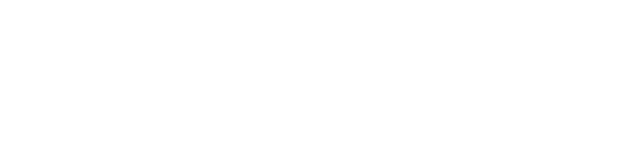
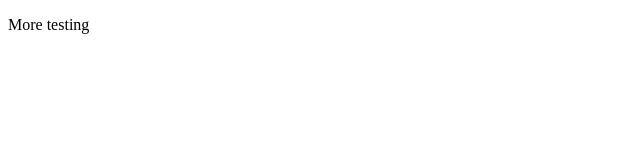
Before and after one commit to AndrewKDavidson/UnionClub, a website: page test.html in a window 1280 px wide. Shown: the whole page, without its empty margins (0-640 px from the left). Drawn offline with Linux system fonts and the light colour scheme.

Commit message:
test stage

```diff
--- a/test.html
+++ b/test.html
@@ -6,6 +6,7 @@
     <meta http-equiv="X-UA-Compatible" content="ie=edge">
     <title>Document</title>
 </head>
+<p>More testing</p>
 <body>
 
 </body>
```
